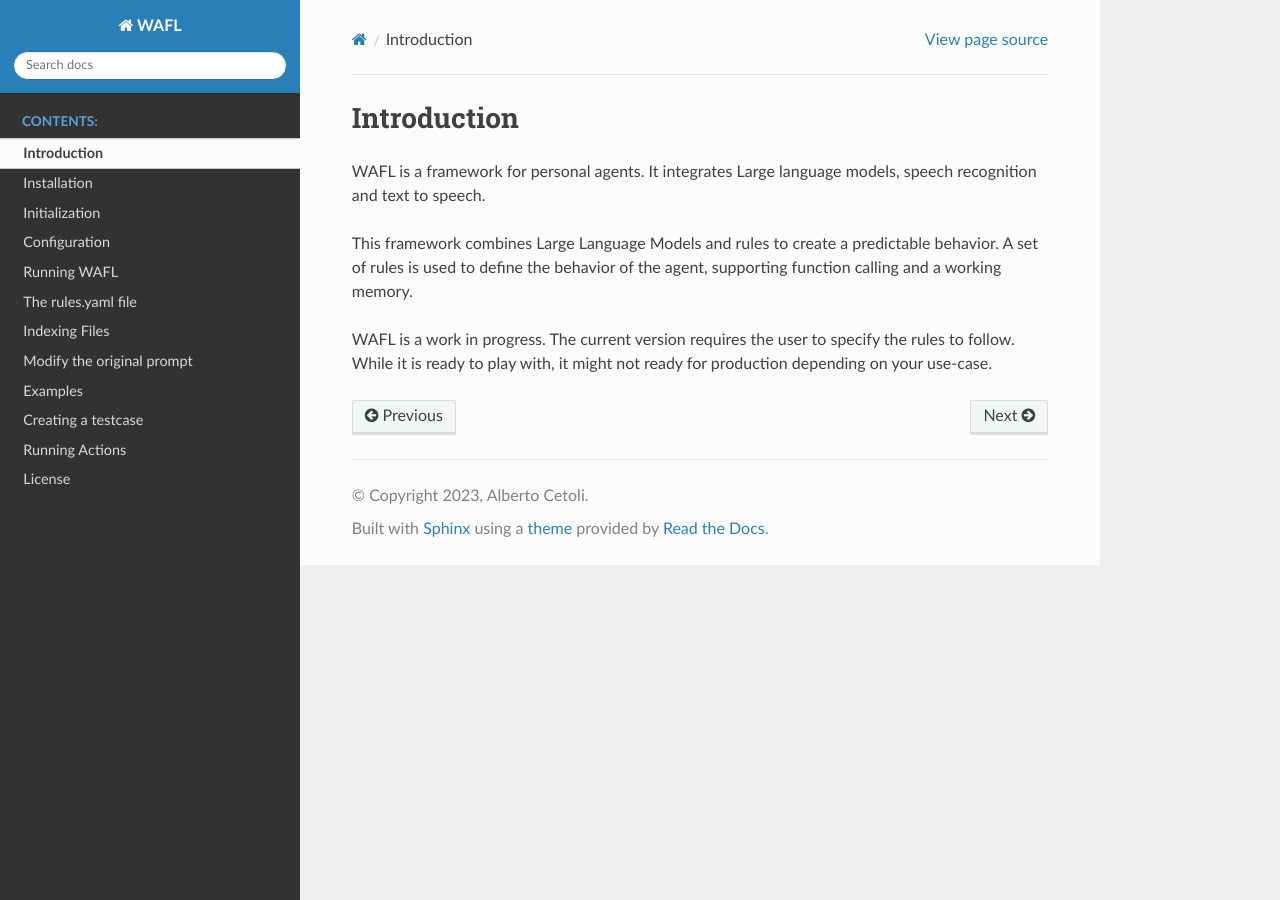
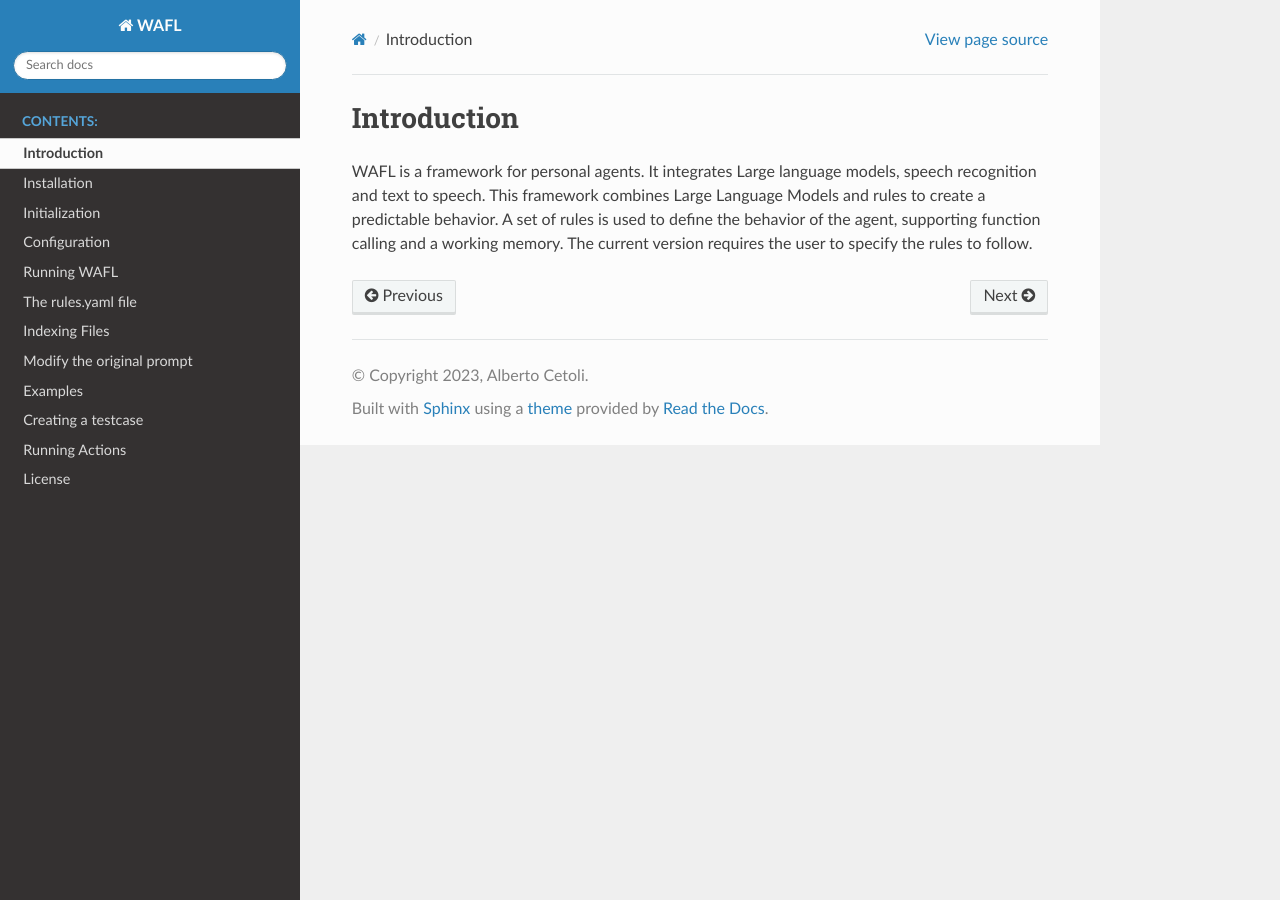
Before and after one commit to fractalego/wafl, a Sphinx documentation site: the page built from documentation/source/introduction.rst, in a window 1280 px wide. Built offline with Sphinx 7.4.7 and the Read the Docs theme 2.0.0, drawn with Linux system fonts in a browser that asks for light colours.

```diff
--- a/documentation/source/introduction.rst
+++ b/documentation/source/introduction.rst
@@ -1,12 +1,7 @@
 Introduction
 ============
 
-WAFL is a framework for personal agents.
-It integrates Large language models, speech recognition and text to speech.
-
+WAFL is a framework for personal agents. It integrates Large language models, speech recognition and text to speech.
 This framework combines Large Language Models and rules to create a predictable behavior.
 A set of rules is used to define the behavior of the agent, supporting function calling and a working memory.
-
-WAFL is a work in progress.
 The current version requires the user to specify the rules to follow.
-While it is ready to play with, it might not ready for production depending on your use-case.
```
Also changed, not shown: README.md (+3 -8 lines), documentation/source/_static/two-parts.png, 7 other files.
